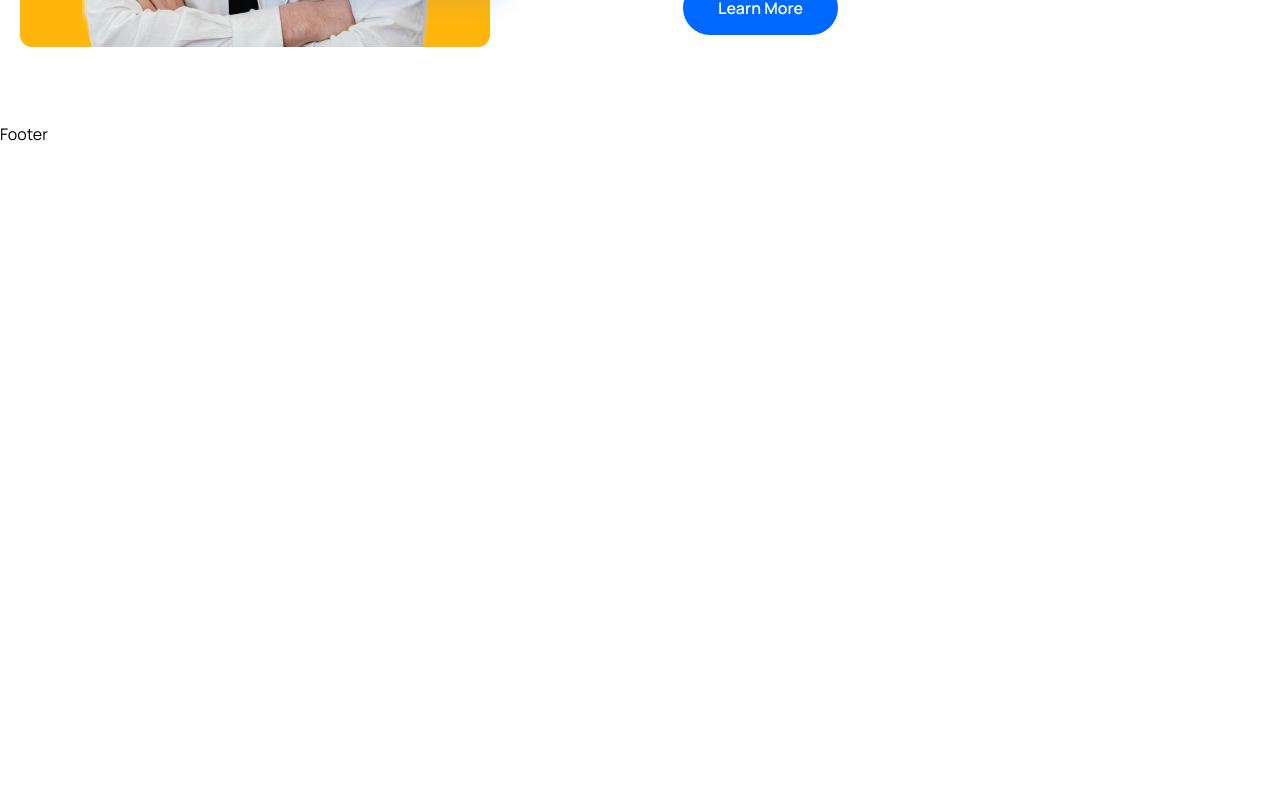
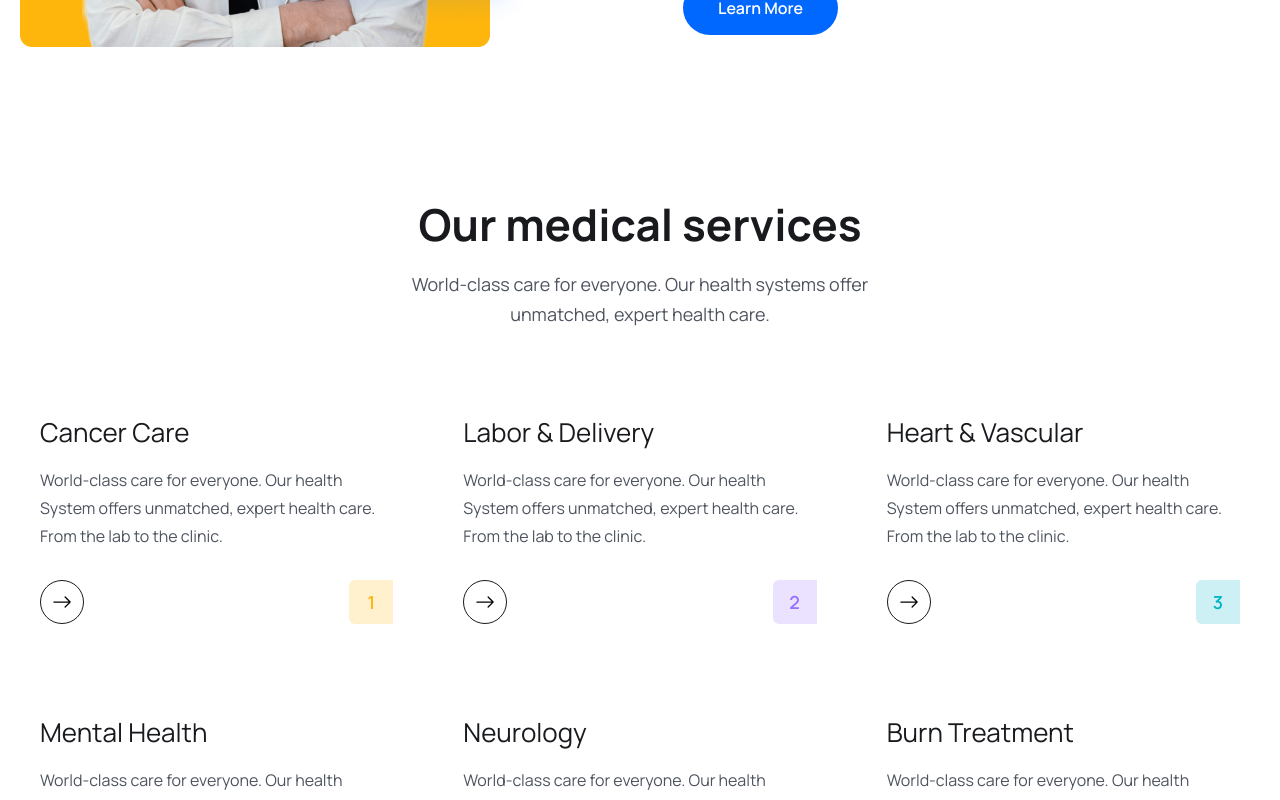
Before and after one commit to Keerikadan03/DAMS, a React (Vite) app in the folder frontend/: page / in a window 1280 px wide. Shown: the part 2180-2980 px from the top of the page. Before the commit the page ends 2326 px from the top, so only its background shows below. Built offline with nearby package versions, Linux system fonts and the light colour scheme.

Commit message:
added medical servies section and fixed button color error

```diff
--- /dev/null
+++ b/frontend/src/components/Services/ServiceCard.jsx
@@ -0,0 +1,29 @@
+import { Link } from "react-router-dom";
+import { BsArrowRight } from "react-icons/bs";
+
+const ServiceCard = ({item, index}) => {
+
+  const {name, desc, bgColor, textColor} = item;
+  return (
+    <div className='py-[30px] px-3 lg:px-5'>
+      <h2 className='text-[26px] leading-9 text-headingColor font-700'>{name}</h2>
+      <p className="text-[16px] leading-7 font-400 text-textColor mt-4">{desc}</p>
+
+      <div className="flex items-center justify-between mt-[30px]">
+        <Link to='/doctors' className='w-[44px] h-[44px] rounded-full border border-solid border-[#181A1E] flex items-center justify-center group hover:bg-primaryColor hover:border-none'>
+          <BsArrowRight className='group-hover:text-white w-6 h-5' />
+        </Link>
+        <span className="w-[44px] h-[44px] flex items-center justify-center text-[18px] leading-[30px] font-[600]"
+        style={{
+          background: `${bgColor}`,
+          color: `${textColor}`,
+          borderRadius: "6px 0 0 6px",
+          }}>
+          {index+1}
+        </span>
+      </div>
+    </div>
+  )
+}
+
+export default ServiceCard
--- /dev/null
+++ b/frontend/src/components/Services/ServiceList.jsx
@@ -0,0 +1,15 @@
+// import services from '../../assets/data/services'
+import {services} from '../../assets/data/services'
+import ServiceCard from './ServiceCard'
+
+const ServiceList = () => {
+  return (
+    <div className='grid grid-cols-1 md:grid-cols-2 lg:grid-cols-3 gap-5 lg:gap-[30px] mt-[30px] lg:mt-[55px]'>
+        {services.map((item, index) => (
+          <ServiceCard key={index} item={item} index={index}/>
+        ))}
+    </div>
+  )
+}
+
+export default ServiceList
--- a/frontend/src/pages/Home.jsx
+++ b/frontend/src/pages/Home.jsx
@@ -8,6 +8,7 @@ import { Link } from 'react-router-dom'
 import { BsArrowRight } from 'react-icons/bs'
 import React from 'react'
 import About from '../components/About/About'
+import ServiceList from '../components/Services/ServiceList'
 
 const Home = () => {
   return (
@@ -103,7 +104,7 @@ const Home = () => {
               <h2 className='text-[26px] leading-9 text-headingColor font-[700] text-center'>Find A Doctor</h2>
               <p className='text-[16px] leading-7 text-textColor font-[400] mt-4 text-center'>World-class care for everyone. Our health systems offer unmatched, expert health care. From the lab to the clinic.</p>
 
-              <Link to='/doctors' className='w-[44px] h-[44px] rounded-full border border-solid border-[#181A1E] mt-[30px] mx-auto flex items-center justify-center group hover: bg-primaryColor hover:border-none'>
+              <Link to='/doctors' className='w-[44px] h-[44px] rounded-full border border-solid border-[#181A1E] mt-[30px] mx-auto flex items-center justify-center group hover:bg-primaryColor hover:border-none'>
                 <BsArrowRight className='group-hover:text-white w-6 h-5' />
               </Link>
 
@@ -122,7 +123,7 @@ const Home = () => {
               <h2 className='text-[26px] leading-9 text-headingColor font-[700] text-center'>Find A Location</h2>
               <p className='text-[16px] leading-7 text-textColor font-[400] mt-4 text-center'>World-class care for everyone. Our health systems offer unmatched, expert health care. From the lab to the clinic.</p>
 
-              <Link to='/doctors' className='w-[44px] h-[44px] rounded-full border border-solid border-[#181A1E] mt-[30px] mx-auto flex items-center justify-center group hover: bg-primaryColor hover:border-none'>
+              <Link to='/doctors' className='w-[44px] h-[44px] rounded-full border border-solid border-[#181A1E] mt-[30px] mx-auto flex items-center justify-center group hover:bg-primaryColor hover:border-none'>
                 <BsArrowRight className='group-hover:text-white w-6 h-5' />
               </Link>
 
@@ -141,7 +142,7 @@ const Home = () => {
             <h2 className='text-[26px] leading-9 text-headingColor font-[700] text-center'>Book Appointment</h2>
             <p className='text-[16px] leading-7 text-textColor font-[400] mt-4 text-center'>World-class care for everyone. Our health systems offer unmatched, expert health care. From the lab to the clinic.</p>
 
-            <Link to='/doctors' className='w-[44px] h-[44px] rounded-full border border-solid border-[#181A1E] mt-[30px] mx-auto flex items-center justify-center group hover: bg-primaryColor hover:border-none'>
+            <Link to='/doctors' className='w-[44px] h-[44px] rounded-full border border-solid border-[#181A1E] mt-[30px] mx-auto flex items-center justify-center group hover:bg-primaryColor hover:border-none'>
               <BsArrowRight className='group-hover:text-white w-6 h-5' />
             </Link>
 
@@ -152,6 +153,18 @@ const Home = () => {
       </section>
 
       <About />
+
+      {/* == services section == */}
+
+      <section>
+        <div className="container">
+          <div className='xl:w-[470px] mx-auto'>
+            <h2 className='heading text-center'>Our medical services</h2>
+            <p className='text_para text-center'>World-class care for everyone. Our health systems offer unmatched, expert health care.</p>
+          </div>
+          <ServiceList />
+        </div>
+      </section>
     </>
     )
 }
```
